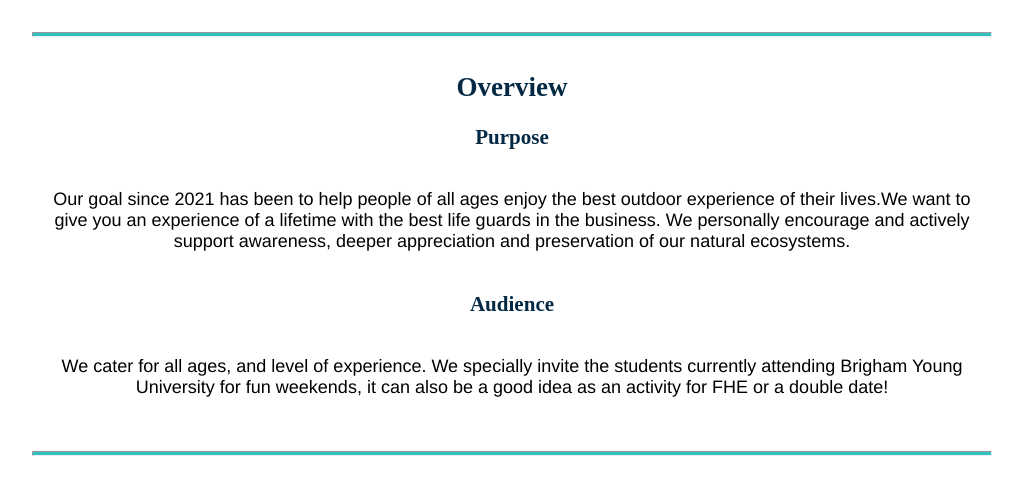
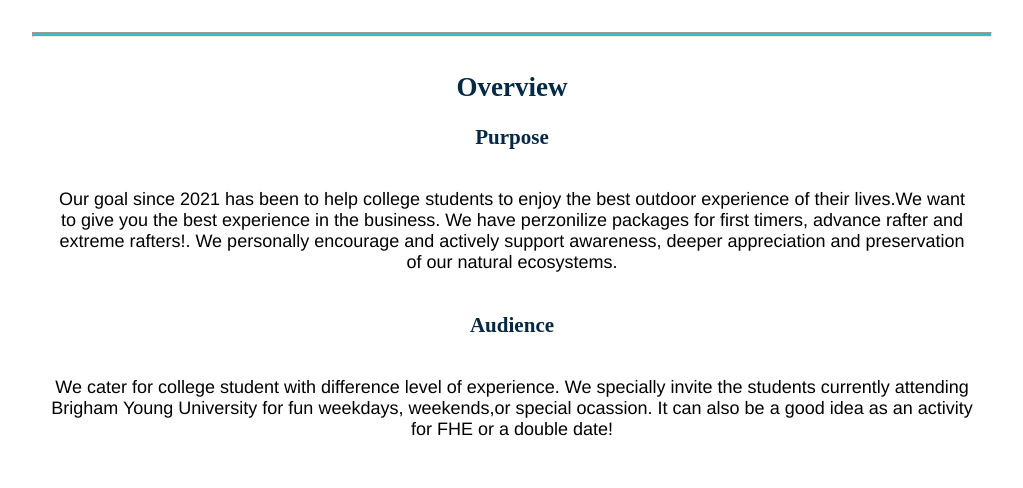
Before and after one commit to Learrieta/learrieta.github.io, a plain HTML site: page wwr/site-plan-rafting.html in a window 1280 px wide. Shown: the part 308-796 px from the top of the page, without its empty margins (128-1151 px from the left). Drawn offline with Linux system fonts and the light colour scheme; a web font is replaced by a local one.

Commit message:
site plan added

```diff
--- a/wwr/site-plan-rafting.html
+++ b/wwr/site-plan-rafting.html
@@ -19,14 +19,14 @@
     <hr />
     <h2>Overview</h2>
     <h3>Purpose</h3>
-    <p>Our goal since 2021 has been to help people of all ages enjoy the best outdoor experience of their lives.We want to give you an experience
-      of a lifetime with the best life guards in the business.
+    <p>Our goal since 2021 has been to help college students to enjoy the best outdoor experience of their lives.We want to give you the best experience
+      in the business. We have perzonilize packages for first timers, advance rafter and extreme rafters!.
        We personally encourage and actively support awareness, deeper appreciation and preservation of our natural ecosystems.</p>
     <!-- change this -->
 
     <h3>Audience</h3>
-    <p>We cater for all ages, and level of experience. We specially invite the students currently attending Brigham Young University for fun weekends,
-      it can also be a good idea as an activity for FHE or a double date!
+    <p>We cater for college student with difference level of experience. We specially invite the students currently attending Brigham Young University for fun weekdays, weekends,or special ocassion.
+      It can also be a good idea as an activity for FHE or a double date!
     </p>
     <!-- change this -->
 
```
